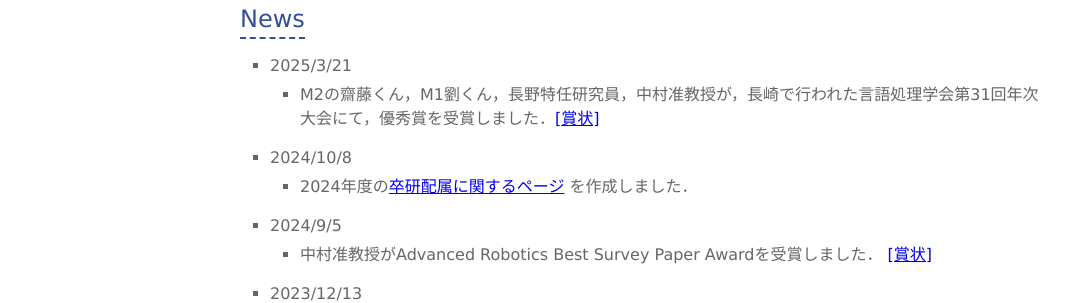
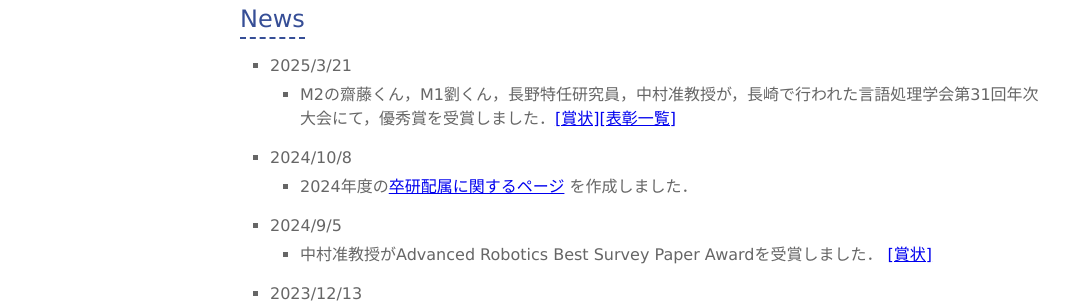
Before and after one commit to naka-lab/naka-lab.github.io, a Jekyll site: the page built from index.md, in a window 1280 px wide. Shown: the part 941-1244 px from the top of the page, without its empty margins (0-1083 px from the left). Built offline with Jekyll 4.4.1, drawn with Linux system fonts in a browser that asks for light colours; our own code applies the rules of GitHub Pages for plain Markdown files.

Commit message:
Update index.md

```diff
--- a/index.md
+++ b/index.md
@@ -17,7 +17,7 @@ layout: default
 
 ## News
 * 2025/3/21
-	* M2の齋藤くん，M1劉くん，長野特任研究員，中村准教授が，長崎で行われた言語処理学会第31回年次大会にて，優秀賞を受賞しました．[[賞状]](news_imgs/250307NLP.pdf)
+	* M2の齋藤くん，M1劉くん，長野特任研究員，中村准教授が，長崎で行われた言語処理学会第31回年次大会にて，優秀賞を受賞しました．[[賞状]](news_imgs/250307NLP.pdf)[[表彰一覧]](https://anlp.jp/nlp2025/award.html)
 
 * 2024/10/8
 	* 2024年度の[卒研配属に関するページ](//hp.naka-lab.org/subpages/haizoku.html) を作成しました．
```
